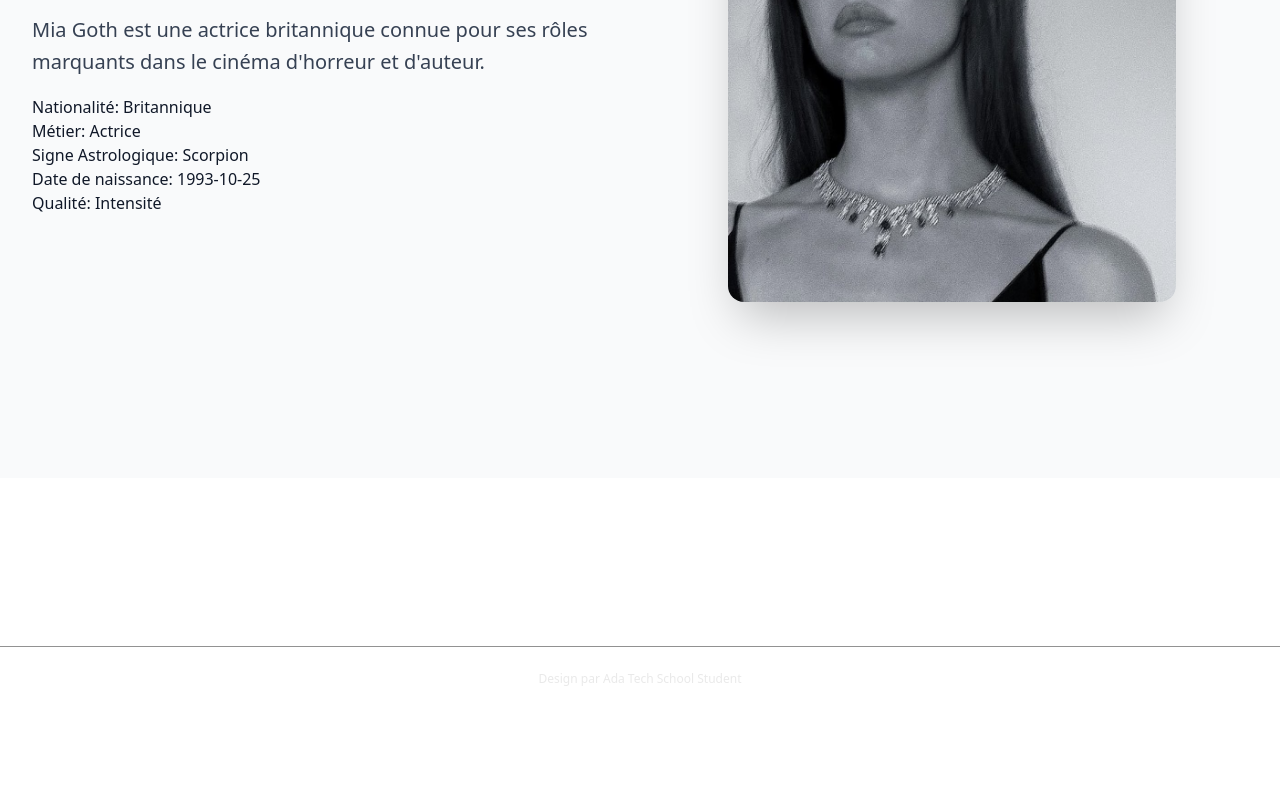
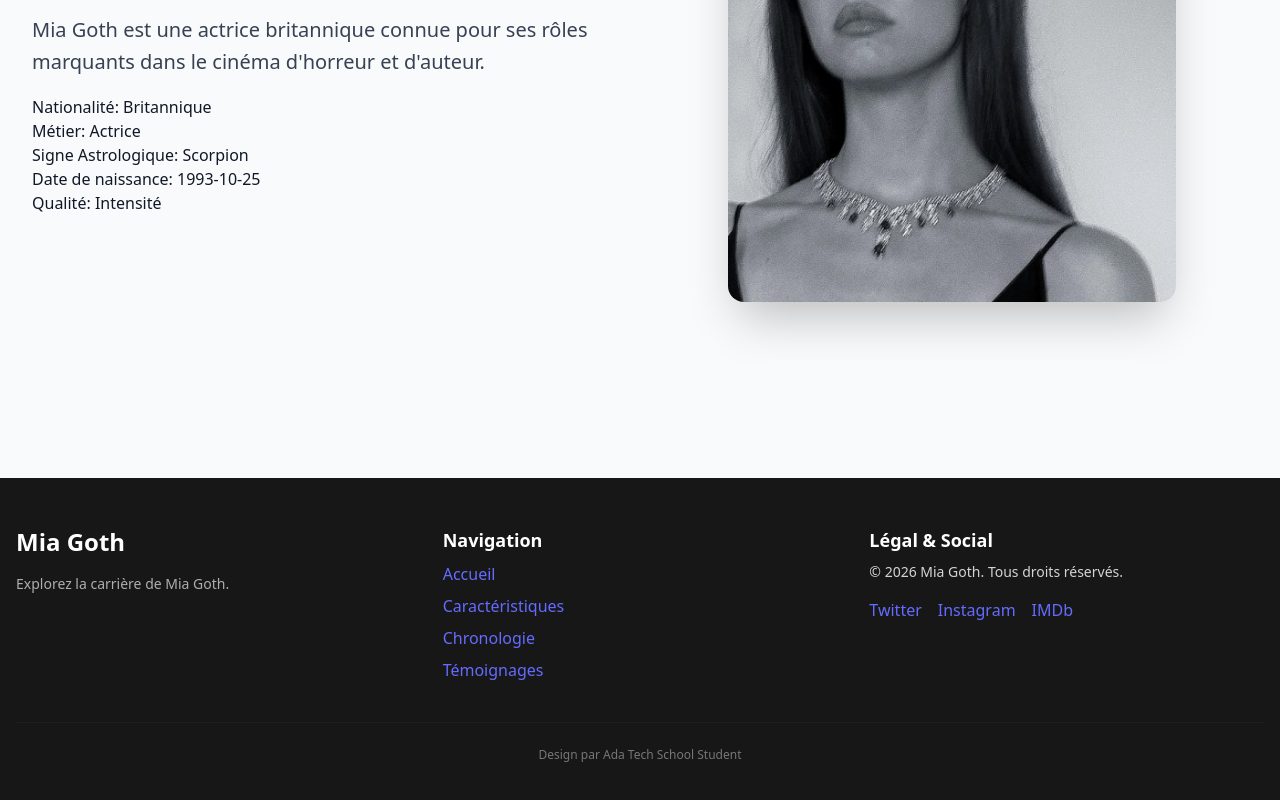
Before and after one commit to adatechschool/grace-adapage-josh-et-jathu, a React (Vite) app: page / in a window 1280 px wide. Shown: the part 322-1122 px from the top of the page. Before the commit the page ends 1057 px from the top, so only its background shows below. Built offline with nearby package versions, Linux system fonts and the light colour scheme.

Commit message:
push finished footer

```diff
--- a/src/components/layout/Footer.tsx
+++ b/src/components/layout/Footer.tsx
@@ -1,12 +1,44 @@
-
+import { person } from "../../data/person";
 
 function Footer() {
     return (
-        <footer className=" text-neutral-300 py-12 mt-20">
+ <footer className="bg-neutral-900 text-neutral-300 py-12">
+            <div className="container mx-auto px-4">
+                <div className="grid grid-cols-1 md:grid-cols-3 gap-8 text-center md:text-left">
+
+                    {/* Identity Section */}
+                    <div>
+                        <h3 className="text-2xl font-bold text-white mb-4">{person.name}</h3>
+                        <p className="text-sm opacity-80 max-w-xs mx-auto md:mx-0">
+                            Explorez la carrière de Mia Goth.
+                        </p>
+                    </div>
+
+                    {/* Navigation Links */}
+                    <div className="flex flex-col space-y-2">
+                        <h4 className="text-lg font-semibold text-white mb-2">Navigation</h4>
+                        <a href="#home" className="hover:text-white transition-colors duration-200">Accueil</a>
+                        <a href="#features" className="hover:text-white transition-colors duration-200">Caractéristiques</a>
+                        <a href="#timeline" className="hover:text-white transition-colors duration-200">Chronologie</a>
+                        <a href="#testimonial" className="hover:text-white transition-colors duration-200">Témoignages</a>
+                    </div>
+
+                    {/* Social / Legal */}
+                    <div className="flex flex-col space-y-2">
+                         <h4 className="text-lg font-semibold text-white mb-2">Légal & Social</h4>
+                        <p className="text-sm">© {new Date().getFullYear()} {person.name}. Tous droits réservés.</p>
+                        <div className="flex justify-center md:justify-start space-x-4 mt-2">
+                            <a href="#" className="hover:text-white transition-colors">Twitter</a>
+                            <a href="#" className="hover:text-white transition-colors">Instagram</a>
+                            <a href="#" className="hover:text-white transition-colors">IMDb</a>
+                        </div>
+                    </div>
+                </div>
 
                 <div className="border-t border-neutral-800 mt-10 pt-6 text-center text-xs opacity-50">
                     <p>Design par Ada Tech School Student</p>
                 </div>
+            </div>
         </footer>
     );
 }
```
